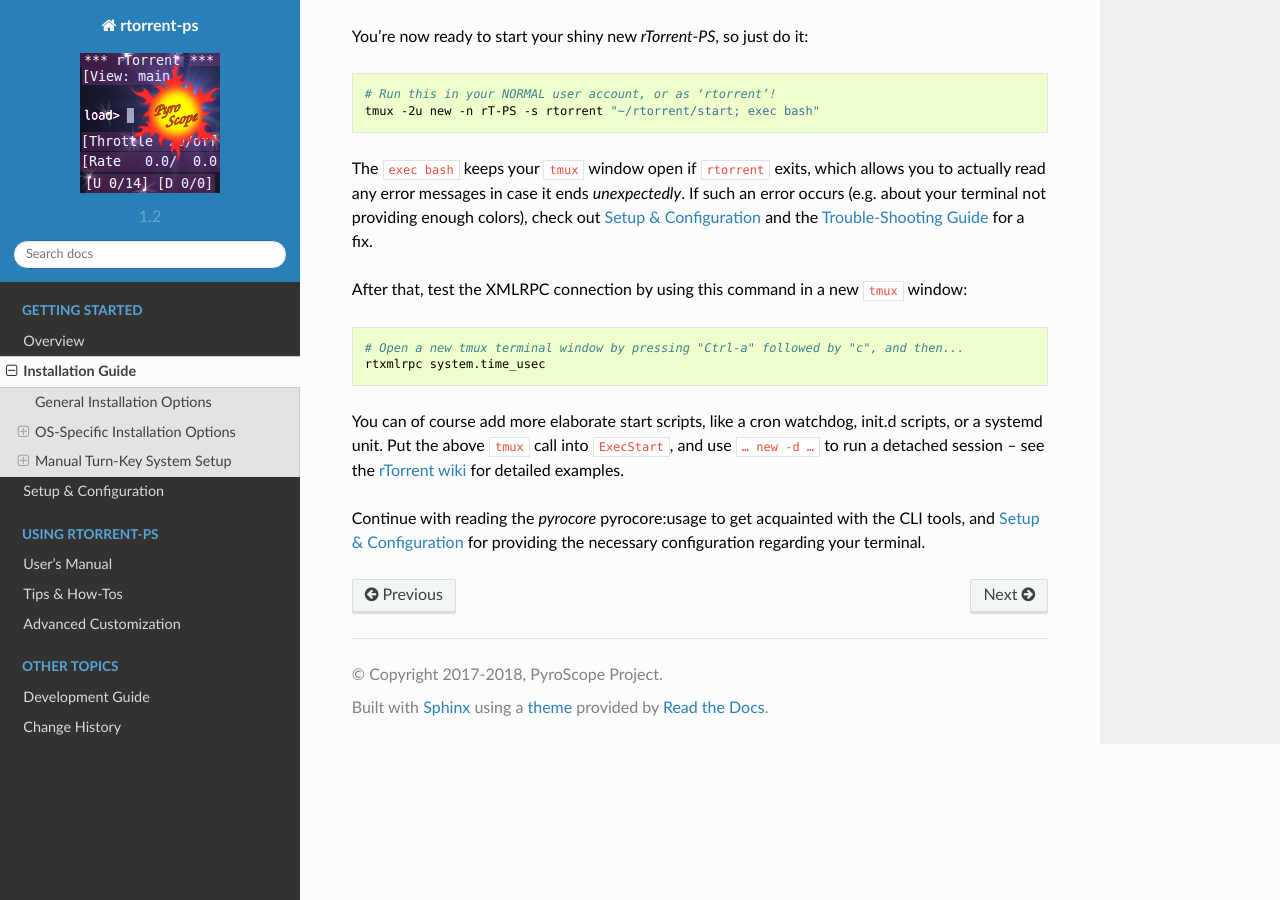
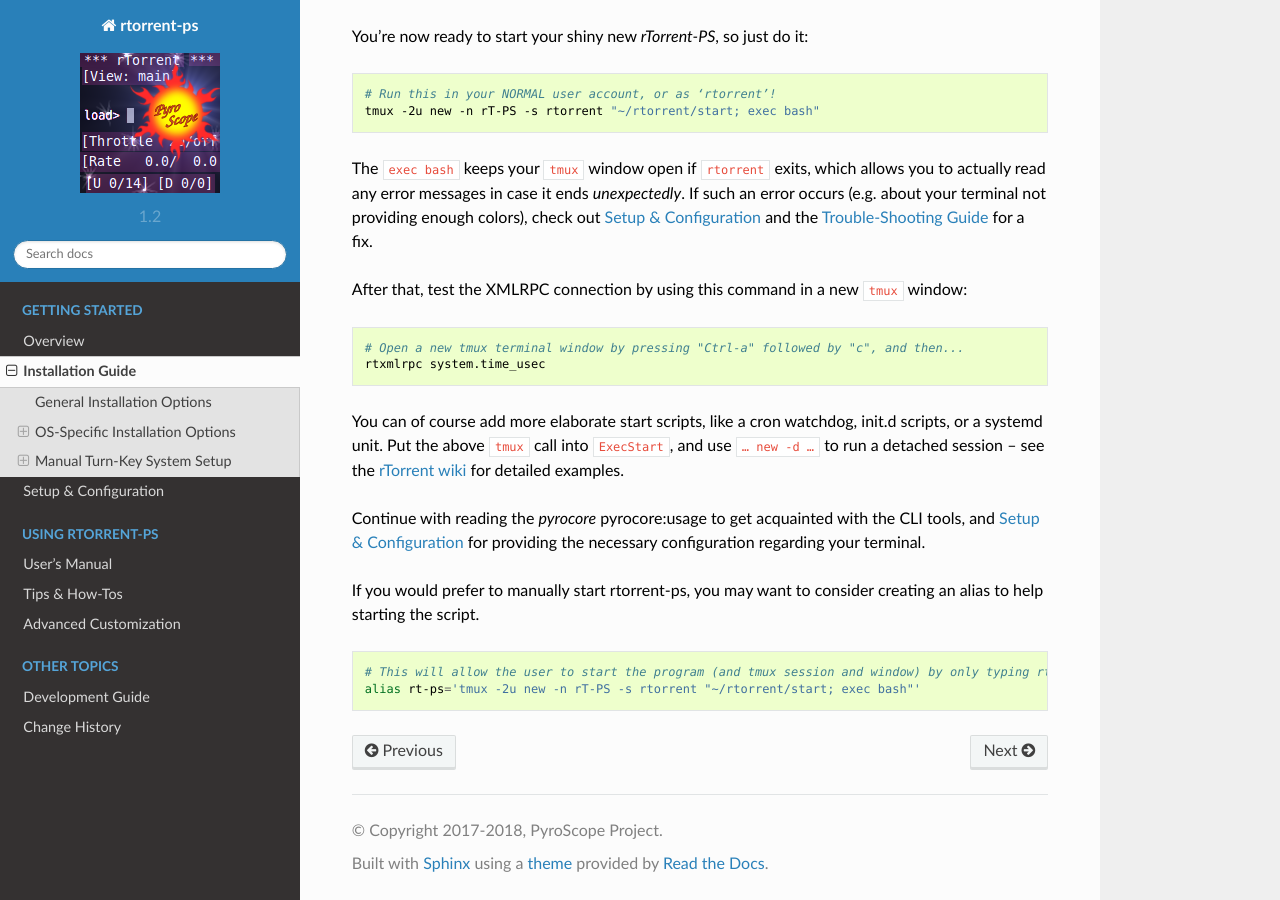
Before and after one commit to pyroscope/rtorrent-ps, a Sphinx documentation site: the page built from docs/install.rst, in a window 1280 px wide and 900 px high, scrolled down 10300 px. Built offline with Sphinx 7.4.7 and the Read the Docs theme 2.0.0, drawn with Linux system fonts in a browser that asks for light colours.

Commit message:
suggest creating alias for startup

```diff
--- a/docs/install.rst
+++ b/docs/install.rst
@@ -638,3 +638,10 @@
 
 .. _custom configuration: https://github.com/pyroscope/pimp-my-box/blob/master/roles/rtorrent-ps/files/dotfiles/tmux.conf
 .. _`rTorrent wiki`: https://github.com/rakshasa/rtorrent/wiki/Common-Tasks-in-rTorrent#starting-rtorrent-on-system-startup
+
+If you would prefer to manually start rtorrent-ps, you may want to consider creating an alias to help starting the script.
+
+.. code-block:: shell
+
+    # This will allow the user to start the program (and tmux session and window) by only typing rt-ps
+    alias rt-ps='tmux -2u new -n rT-PS -s rtorrent "~/rtorrent/start; exec bash"'
```
